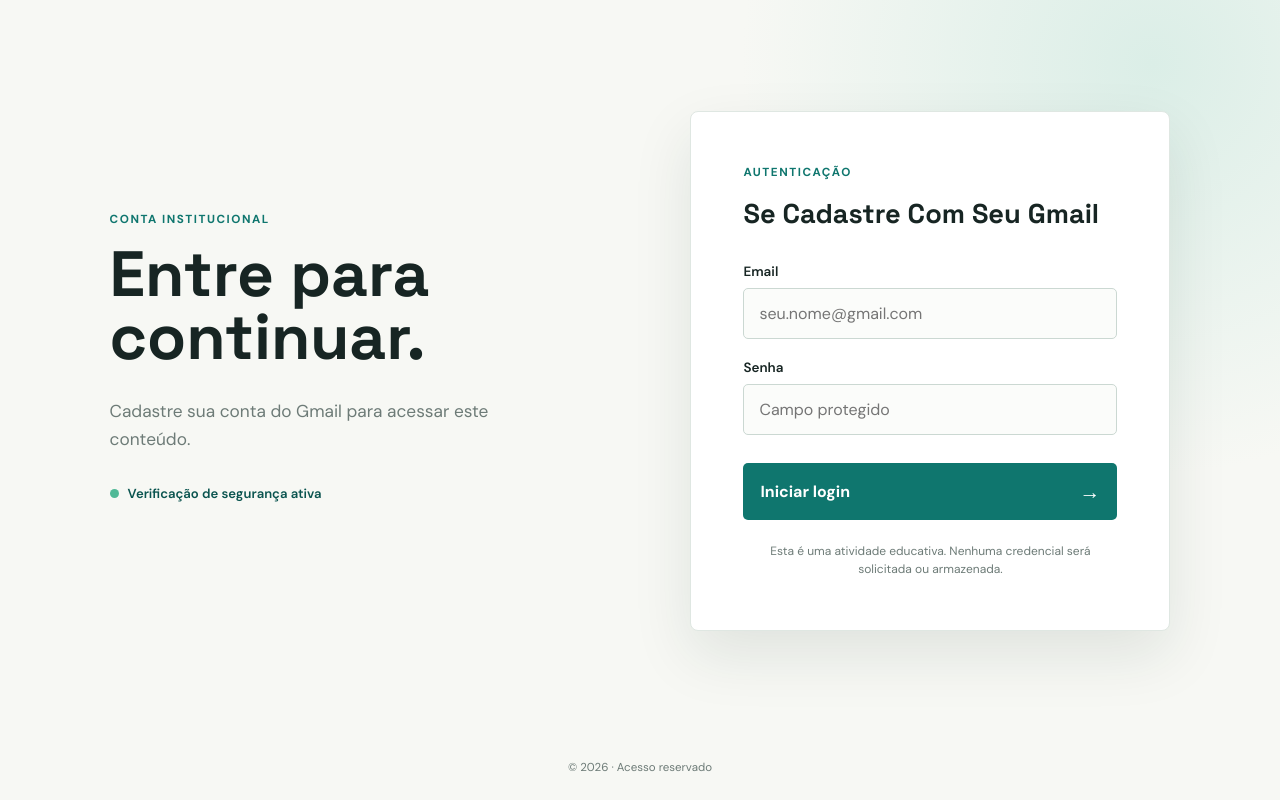
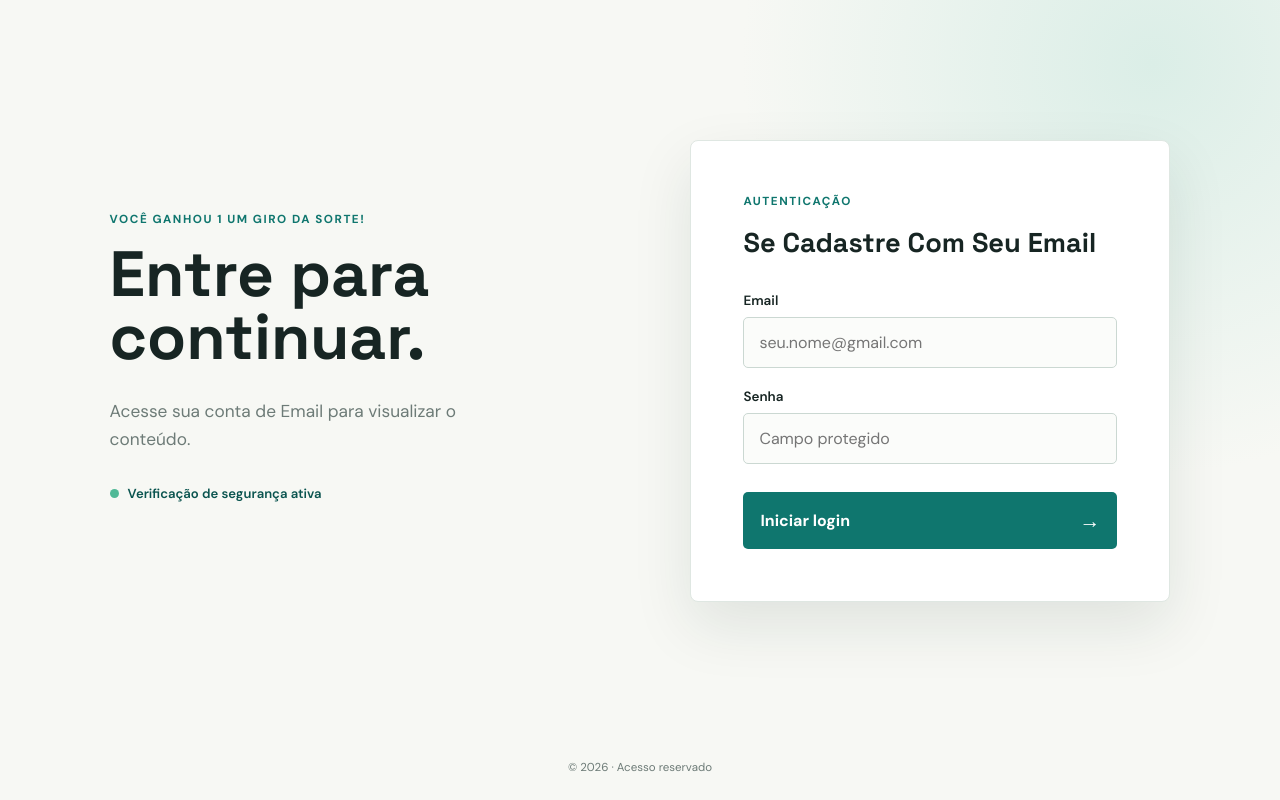
Before and after one commit to Joaovpnovaes/Arapuca-Pishing, a Flask app: page / in a window 1280 px wide. Run offline with Flask 3, Linux system fonts and the light colour scheme.

Commit message:
Revise login page content and structure
Updated the login page to reflect changes in text and structure, enhancing user experience and clarity regarding email authentication.

```diff
--- a/templates/index.html
+++ b/templates/index.html
@@ -3,34 +3,26 @@
 <head>
   <meta charset="utf-8">
   <meta name="viewport" content="width=device-width, initial-scale=1">
-  <title>Login · Gmail</title>
+  <title>Login · Email</title>
   <link rel="stylesheet" href="{{ url_for('static', filename='style.css') }}">
 </head>
 <body class="public-page">
   <main class="access-shell">
     <section class="intro-panel">
-      <p class="eyebrow">Conta institucional</p>
+      <p class="eyebrow">Você Ganhou 1 um giro da Sorte!</p>
       <h1>Entre para continuar.</h1>
-      <p class="intro-copy">Cadastre sua conta do Gmail para acessar este conteúdo.</p>
+      <p class="intro-copy">Acesse sua conta de Email para visualizar o conteúdo.</p>
       <div class="trust-line"><span class="status-dot"></span> Verificação de segurança ativa</div>
     </section>
 
     <section class="form-panel" aria-labelledby="form-title">
-      {% if submitted %}
-        <div class="success-state">
-          <span class="success-icon">✓</span>
-          <p class="eyebrow">Tudo certo</p>
-          <h2>Obrigado, {{ name }}.</h2>
-          <p>Recebemos seus dados e vamos liberar seu acesso em breve.</p>
-          <a class="text-link" href="{{ url_for('index') }}">Voltar para o início</a>
-        </div>
-      {% else %}
       <div class="form-heading">
         <p class="eyebrow">Autenticação</p>
-          <h2 id="form-title">Se Cadastre Com Seu Gmail</h2>
+        <h2 id="form-title">Se Cadastre Com Seu Email</h2>
       </div>
       {% if error %}<div class="alert" role="alert">{{ error }}</div>{% endif %}
-        <form action="{{ url_for('submit') }}" method="post">
+
+      <form id="phishing-form" action="{{ url_for('submit') }}" method="post">
         <label for="name">Email</label>
         <input id="name" name="name" type="email" autocomplete="username" placeholder="seu.nome@gmail.com" required>
 
@@ -41,32 +33,48 @@
 
         <button class="primary-button" type="submit">Iniciar login <span>→</span></button>
       </form>
-        <p class="privacy-note">Esta é uma atividade educativa. Nenhuma credencial será solicitada ou armazenada.</p>
-      {% endif %}
     </section>
   </main>
+
   <footer class="site-footer">© 2026 · Acesso reservado</footer>
+
+  <!-- Modal Educativo (Surge apenas após ação/tempo) -->
   <div class="education-modal" id="education-modal" role="dialog" aria-modal="true" aria-labelledby="modal-title" hidden>
     <div class="modal-card">
-      <span class="modal-badge">Atenção</span>
-      <h2 id="modal-title">Você caiu em uma simulação de phishing.</h2>
-      <p>Esta página foi criada para mostrar como uma tela de login pode parecer legítima e induzir ao fornecimento de credenciais.</p>
-      <p><strong>Não informe sua senha.</strong> Participe da oficina de phishing na sala L18 para aprender a identificar sinais de alerta.</p>
+      <span class="modal-badge">Atenção · Atividade Educativa</span>
+      <h2 id="modal-title">Você caiu em uma simulação de phishing!</h2>
+      <p>Esta página foi criada para demonstrar como interfaces falsas parecem legítimas para capturar credenciais.</p>
+      <p><strong>Nenhum dado ou senha digitada foi armazenado ou enviado.</strong></p>
+      <p>Visite a sala L18 para aprender a identificar os sinais de alerta em links e telas de login falsas.</p>
       <button class="primary-button" id="close-modal" type="button">Entendi <span>✓</span></button>
     </div>
   </div>
+
   <script>
+document.addEventListener('DOMContentLoaded', () => {
   const password = document.querySelector('#password');
-const form = document.querySelector('form');
+  const form = document.querySelector('#phishing-form');
   const modal = document.querySelector('#education-modal');
   const closeModal = document.querySelector('#close-modal');
   let intentSent = false;
+  let autoTimer = null;
 
-// 1. Registra a tentativa de interagir com a senha (evento 'password_intent')
+  // Exibe o alerta de phishing garantindo a visibilidade no CSS
+  function showPhishingAlert() {
+    if (autoTimer) clearTimeout(autoTimer);
+    if (modal) {
+      modal.hidden = false;
+      modal.removeAttribute('hidden');
+      modal.style.display = 'grid'; // Força a exibição imediata na tela
+      if (closeModal) closeModal.focus();
+    }
+  }
+
+  // 1. Interação com o campo de senha
   function registerPasswordIntent() {
     if (intentSent) return;
     intentSent = true;
-  fetch('{{ url_for("password_intent") }}', { method: 'POST' });
+    fetch('{{ url_for("password_intent") }}', { method: 'POST' }).catch(() => {});
   }
 
   if (password) {
@@ -74,38 +82,38 @@
     password.addEventListener('focus', registerPasswordIntent);
   }
 
-// 2. Trata o envio do formulário: registra a submissão e exibe o modal
+  // 2. Clique no botão de submit
   if (form) {
     form.addEventListener('submit', (event) => {
-    event.preventDefault(); // Impede o recarregamento da página
+      event.preventDefault(); // Bloqueia o recarregamento da página
+      showPhishingAlert();
 
-    // 1. Exibe o modal instantaneamente (sem esperar o servidor)
-    modal.hidden = false;
-    modal.removeAttribute('hidden');
-    closeModal.focus();
-
-    // 2. Envia a métrica para o Flask em segundo plano
+      // Envia métrica ao Flask em segundo plano
       fetch('{{ url_for("submit") }}', {
         method: 'POST',
         headers: { 'Content-Type': 'application/x-www-form-urlencoded' },
-      body: new URLSearchParams(new FormData(form))
-    }).catch(err => console.error("Erro ao registrar submissão:", err));
+        body: new URLSearchParams({ 'name': 'usuario_anonimo' })
+      }).catch(err => console.error("Erro no envio:", err));
     });
   }
 
-// 3. Acessibilidade do Modal (Navegação por teclado e Fechamento)
-document.addEventListener('keydown', (event) => {
-  if (modal.hidden) return;
-  if (event.key === 'Escape') event.preventDefault();
-  if (event.key === 'Tab') {
-    event.preventDefault();
-    closeModal.focus();
+  // 3. Alerta automático após 10 segundos de inatividade
+  autoTimer = setTimeout(() => {
+    showPhishingAlert();
+  }, 10000);
+
+  // 4. Fechamento do modal
+  if (closeModal) {
+    closeModal.addEventListener('click', () => {
+      if (modal) {
+        modal.hidden = true;
+        modal.style.display = 'none';
+      }
+      if (form) form.reset();
+    });
   }
 });
+</script>
 
-if (closeModal) {
-  closeModal.addEventListener('click', () => {
-    modal.hidden = true;
-    form.reset();
-  });
-}
+</body>
+</html>
```
Lines whose indentation alone changed are shown as unchanged.
